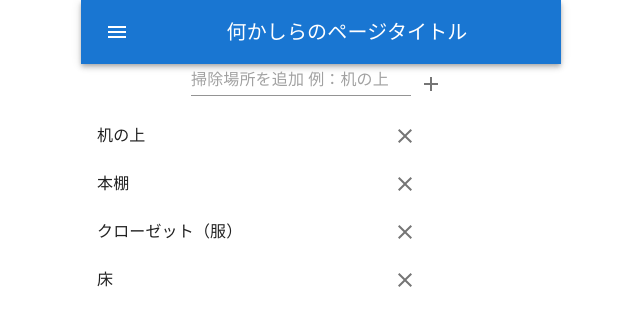
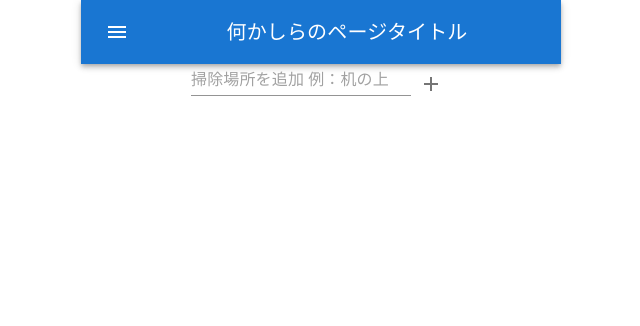
Before and after one commit to MinamiInoue2323/osoji_kun, a React (Vite) app: page /place in a window 1280 px wide. Shown: the top 326 px of the page, without its empty margins (319-959 px from the left). Built offline with nearby package versions, Linux system fonts and the light colour scheme.

Commit message:
add placelist logic(add, delete)
Co-authored-by: kyuki3rain <kyuki3rain@users.noreply.github.com>

```diff
--- /dev/null
+++ b/src/hooks/usePlace.ts
@@ -0,0 +1,51 @@
+import { Place } from "@mui/icons-material";
+import { useId, useState } from "react";
+
+export type Place = {
+  id: string;
+  name: string;
+};
+
+export const getRandomId = () => {
+  let ret = "";
+  const arr = new Uint8Array(16);
+
+  if (window.crypto) {
+    window.crypto.getRandomValues(arr);
+  }
+
+  for (let i = 0; i < arr.length; i += 1) {
+    ret += arr[i].toString(16);
+  }
+
+  return ret.toUpperCase();
+};
+
+export const usePlace = () => {
+  const [placeList, setPlaceList] = useState([] as Place[]);
+
+  const addPlace = (name: string) => {
+    const id = getRandomId();
+    setPlaceList((prev) => [...prev, { id, name }]);
+  };
+
+  const deletePlace = (id: string) => {
+    setPlaceList((prev) => {
+      const deletePlaces = prev.filter((item) => item.id !== id);
+      return deletePlaces;
+    });
+  };
+
+  const renamePlace = (id: string, name: string) => {
+    setPlaceList((prev) =>
+      prev.map((item) => (item.id === id ? { id, name } : item))
+    );
+  };
+
+  return {
+    placeList,
+    addPlace,
+    deletePlace,
+    renamePlace,
+  };
+};
--- a/src/pages/PlacePage.tsx
+++ b/src/pages/PlacePage.tsx
@@ -1,4 +1,4 @@
-import React from "react";
+import React, { useState } from "react";
 import {
   IconButton,
   List,
@@ -9,14 +9,15 @@ import {
 } from "@mui/material";
 import AddIcon from "@mui/icons-material/Add";
 import ClearIcon from "@mui/icons-material/Clear";
+import { usePlace } from "../hooks/usePlace";
 
 const PlacePage = () => {
-  const PlaceList = [
-    { id: 1, name: "机の上" },
-    { id: 2, name: "本棚" },
-    { id: 3, name: "クローゼット（服）" },
-    { id: 4, name: "床" },
-  ];
+  const { placeList, addPlace, deletePlace, renamePlace } = usePlace();
+  const [inputPlace, setInputPlace] = useState("");
+  const handlePlaceInput = (event: React.ChangeEvent<HTMLInputElement>) => {
+    setInputPlace(event.target.value);
+  };
+
   return (
     <div>
       <div>
@@ -24,8 +25,15 @@ const PlacePage = () => {
           id="standard-basic"
           placeholder="掃除場所を追加 例：机の上"
           variant="standard"
+          onChange={handlePlaceInput}
+          value={inputPlace}
         />
-        <IconButton>
+        <IconButton
+          onClick={() => {
+            addPlace(inputPlace);
+            setInputPlace("");
+          }}
+        >
           <AddIcon />
         </IconButton>
       </div>
@@ -33,13 +41,13 @@ const PlacePage = () => {
         <List
           sx={{ width: "100%", maxWidth: 360, bgcolor: "background.white" }}
         >
-          {PlaceList.map((place) => {
+          {placeList.map((place) => {
             return (
               <ListItem
                 key={place.id}
                 disablePadding
                 secondaryAction={
-                  <IconButton>
+                  <IconButton onClick={() => deletePlace(place.id)}>
                     <ClearIcon />
                   </IconButton>
                 }
```
